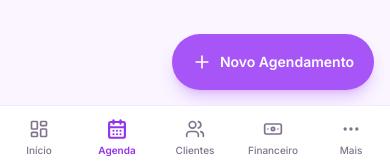
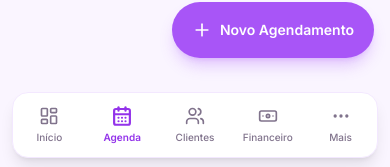
Before and after one commit to briz-felipe/lashflow-web, a Next.js app: page /agenda in a window 390 px wide. Shown: the part 674-841 px from the top of the page. Built offline with nearby package versions, Linux system fonts and the light colour scheme; no server answers.

Commit message:
fix: adjust padding for BottomNav and main content area to respect safe area insets

```diff
--- a/src/app/(dashboard)/agenda/page.tsx
+++ b/src/app/(dashboard)/agenda/page.tsx
@@ -499,7 +499,7 @@ export default function AgendaPage() {
 
       {/* FAB — Novo Agendamento */}
       <Link href={`/agenda/novo?date=${newAptDate}`}>
-        <button className="fixed bottom-20 right-4 sm:right-6 lg:bottom-6 z-40 flex items-center gap-2 bg-brand-500 hover:bg-brand-600 active:scale-95 text-white rounded-full shadow-lg shadow-brand-500/30 transition-all px-5 h-14">
+        <button className="fixed bottom-28 right-4 sm:right-6 lg:bottom-6 z-40 flex items-center gap-2 bg-brand-500 hover:bg-brand-600 active:scale-95 text-white rounded-full shadow-lg shadow-brand-500/30 transition-all px-5 h-14">
           <Plus className="w-5 h-5 flex-shrink-0" />
           <span className="text-sm font-semibold">Novo Agendamento</span>
         </button>
--- a/src/app/(dashboard)/layout.tsx
+++ b/src/app/(dashboard)/layout.tsx
@@ -13,8 +13,8 @@ export default function DashboardLayout({
     <SidebarProvider>
       <div className="flex h-screen overflow-hidden bg-brand-50">
         <Sidebar />
-        {/* pb-20 on mobile to clear the bottom nav (h-16) + safe area buffer */}
-        <main className="flex-1 overflow-y-auto min-w-0 pb-20 lg:pb-0">
+        {/* pb-28 on mobile: pill h-16 + mx-3 margin + safe area + 12px gap */}
+        <main className="flex-1 overflow-y-auto min-w-0 pb-28 lg:pb-0">
           {children}
         </main>
       </div>
--- a/src/components/layout/BottomNav.tsx
+++ b/src/components/layout/BottomNav.tsx
@@ -21,9 +21,13 @@ export function BottomNav() {
     pathname === href || (href !== "/dashboard" && pathname.startsWith(href));
 
   return (
-    <nav className="fixed bottom-0 left-0 right-0 z-40 lg:hidden bg-white border-t border-brand-100">
-      {/* Tabs — altura fixa de 64px */}
-      <div className="flex items-stretch">
+    /* Wrapper que respeita a safe area e empurra o pill para cima */
+    <div
+      className="fixed bottom-0 left-0 right-0 z-40 lg:hidden"
+      style={{ paddingBottom: "calc(env(safe-area-inset-bottom) + 12px)" }}
+    >
+      {/* Pill flutuante */}
+      <div className="mx-3 bg-white rounded-2xl shadow-lg border border-brand-100 flex items-stretch overflow-hidden">
         {tabs.map(({ href, label, icon: Icon }) => {
           const active = isActive(href);
           return (
@@ -51,9 +55,6 @@ export function BottomNav() {
           <span className="text-[10px] font-medium">Mais</span>
         </button>
       </div>
-
-      {/* Faixa extra cobrindo a safe area (home indicator iPhone / gestos Android) */}
-      <div style={{ height: "env(safe-area-inset-bottom)" }} />
-    </nav>
+    </div>
   );
 }
```
